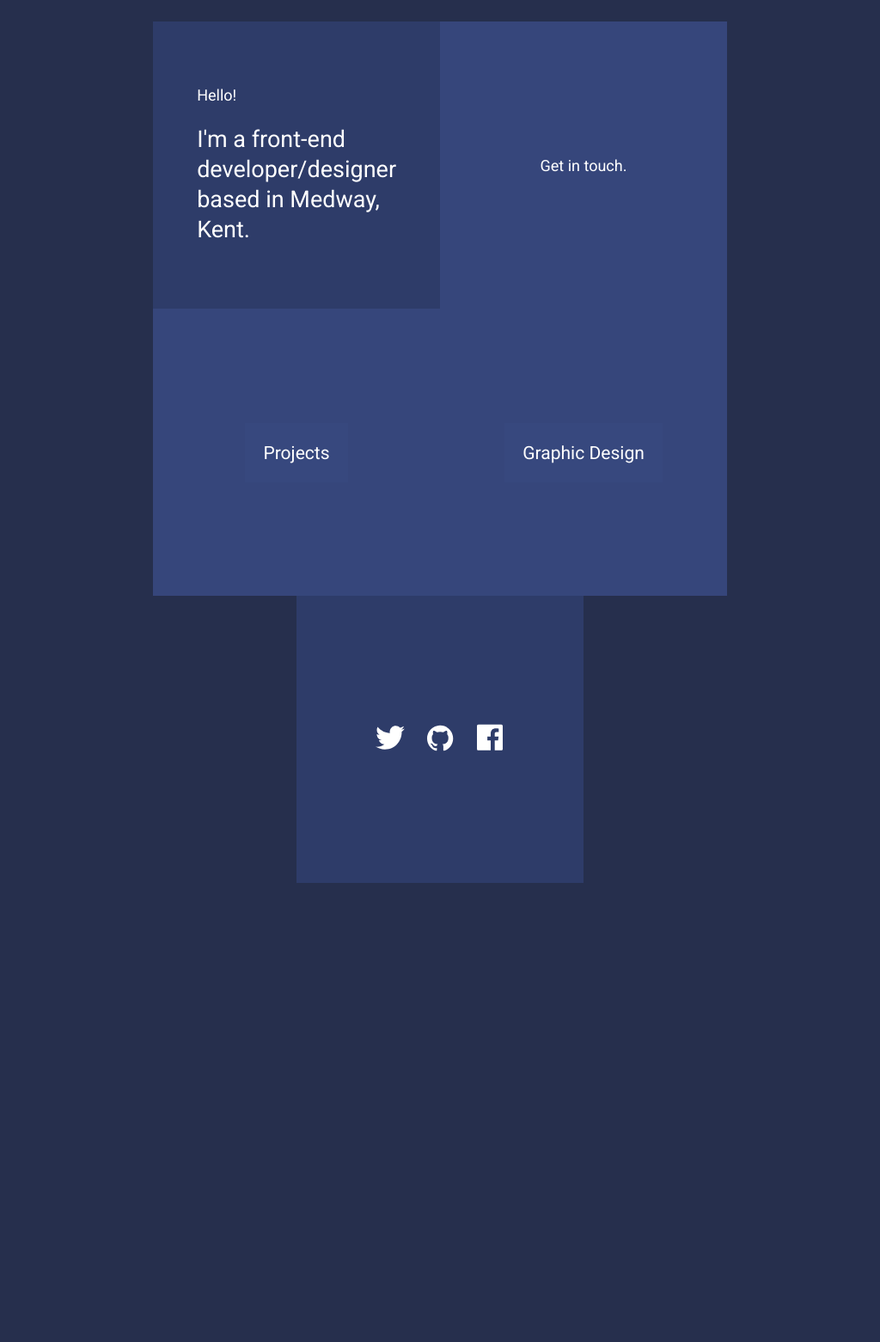
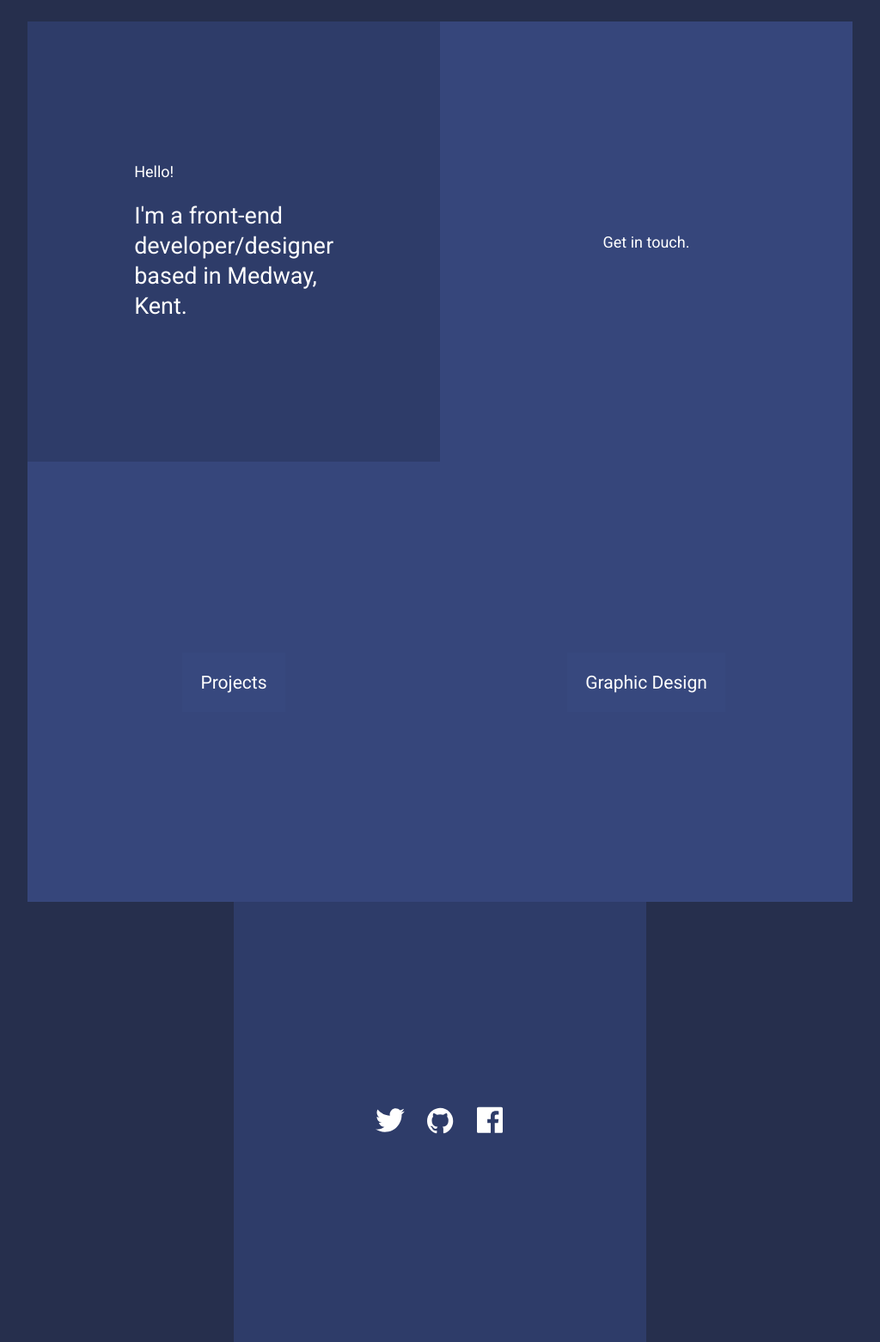
Before and after one commit to tmccarten/portfolio-redesign, a PHP site: page / in a window 1024 px wide. Shown: the part 171-1732 px from the top of the page at 86% size. Before the commit the page ends 1198 px from the top, so only its background shows below. Run offline with PHP 8.4, Linux system fonts and the light colour scheme.

Commit message:
tile size at mid breakpoint

```diff
--- a/assets/css/3-components/_menu.scss
+++ b/assets/css/3-components/_menu.scss
@@ -64,7 +64,7 @@
 
 }
 
-@media screen and (min-width: 1400px) {
+@media screen and (min-width: $mqfourcol) {
 
   .main-menu__item + * {
     margin-left: 2rem;
--- a/assets/css/3-components/_tiles.scss
+++ b/assets/css/3-components/_tiles.scss
@@ -84,6 +84,7 @@
     height: 334px;
     margin-top: 0;
     font-size: 1rem;
+    //clip-path: polygon(90% 0, 100% 10%, 100% 100%, 0 100%, 0 0);
   }
 
   .tile-inner {
@@ -98,6 +99,15 @@
 
 }
 
+@media screen and (min-width: $mqtwocol) and (max-width: $mqthreecol) {
+
+  .tile {
+    width: 50%;
+    height: 50vw;
+  }
+
+}
+
 @media screen and (min-width: $mqthreecol) {
 
   .tiles {
--- a/assets/css/style.css
+++ b/assets/css/style.css
@@ -411,6 +411,15 @@ body {
 
 }
 
+@media screen and (min-width: 48.0625em) and (max-width: 67.6875em) {
+
+.tile {
+	width: 50%;
+	height: 50vw;
+}
+
+}
+
 @media screen and (min-width: 67.6875em) {
 
 .main {
@@ -439,10 +448,6 @@ body {
 	max-width: 1400px;
 }
 
-}
-
-@media screen and (min-width: 1400px) {
-
 .main-menu__item + * {
 	margin-left: 2rem;
 }
```
